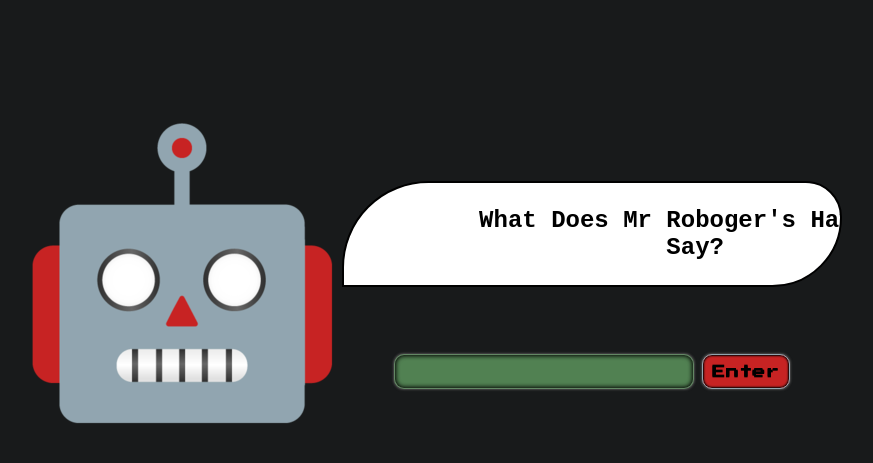
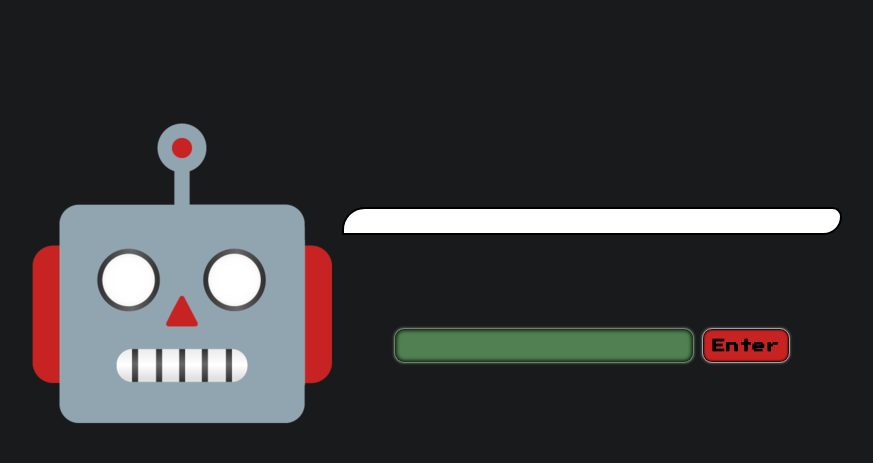
Before and after one commit to dcouch440/mr-robogers, a plain HTML site: page index.html in a window 1280 px wide. Both pictures are taken after a click on the button "Enter". Shown: the part 115-578 px from the top of the page, without its empty margins (208-1081 px from the left). Drawn offline with Linux system fonts and the light colour scheme.

Commit message:
logic added to robot chat bubble

```diff
--- a/css/styles.css
+++ b/css/styles.css
@@ -39,7 +39,7 @@ body {
   justify-content: space-evenly;
 }
 #robogres-says {
-  text-align: center;
+  text-align: end;
   font-size: 24px;
   background-color: rgb(255 255 255);
   width: 500px;
@@ -49,6 +49,9 @@ body {
   color: black;
   font-weight: bolder;
   overflow: hidden;
+}
+#robogres-says-text {
+  width: 100%;
 }
 #input-section p {
   transform: translateX(100%);
--- a/index.html
+++ b/index.html
@@ -15,11 +15,11 @@
       <img src="img/RobotHead.png" alt="robot-head">
       <div id="input-section">
           <div id="robogres-says">
-            <p>What Does Mr Roboger's Have To Say?</p>
+            <p id="robogres-says-text">What Does Mr Roboger's Have To Say? Please Enter A Number</p>
           </div>
           <div id="input-cluster">
-            <input type="text">
-            <button type="submit">Enter</button>
+            <input type="text" id="user-input">
+            <button type="submit" id="submit-button">Enter</button>
           </div>
       </div>
     </div>
--- a/js/scripts.js
+++ b/js/scripts.js
@@ -16,6 +16,10 @@ const robogersTalk = (arg) => {
   return returnArray;
 };
 
-$(document).ready(function(event) {
-
+$(document).ready(function() {
+  $('#submit-button').click(function(event) {
+    event.preventDefault()
+    const userInput = document.getElementById('user-input').value
+    document.getElementById('robogres-says-text').innerHTML = userInput
+  })
 })
```
